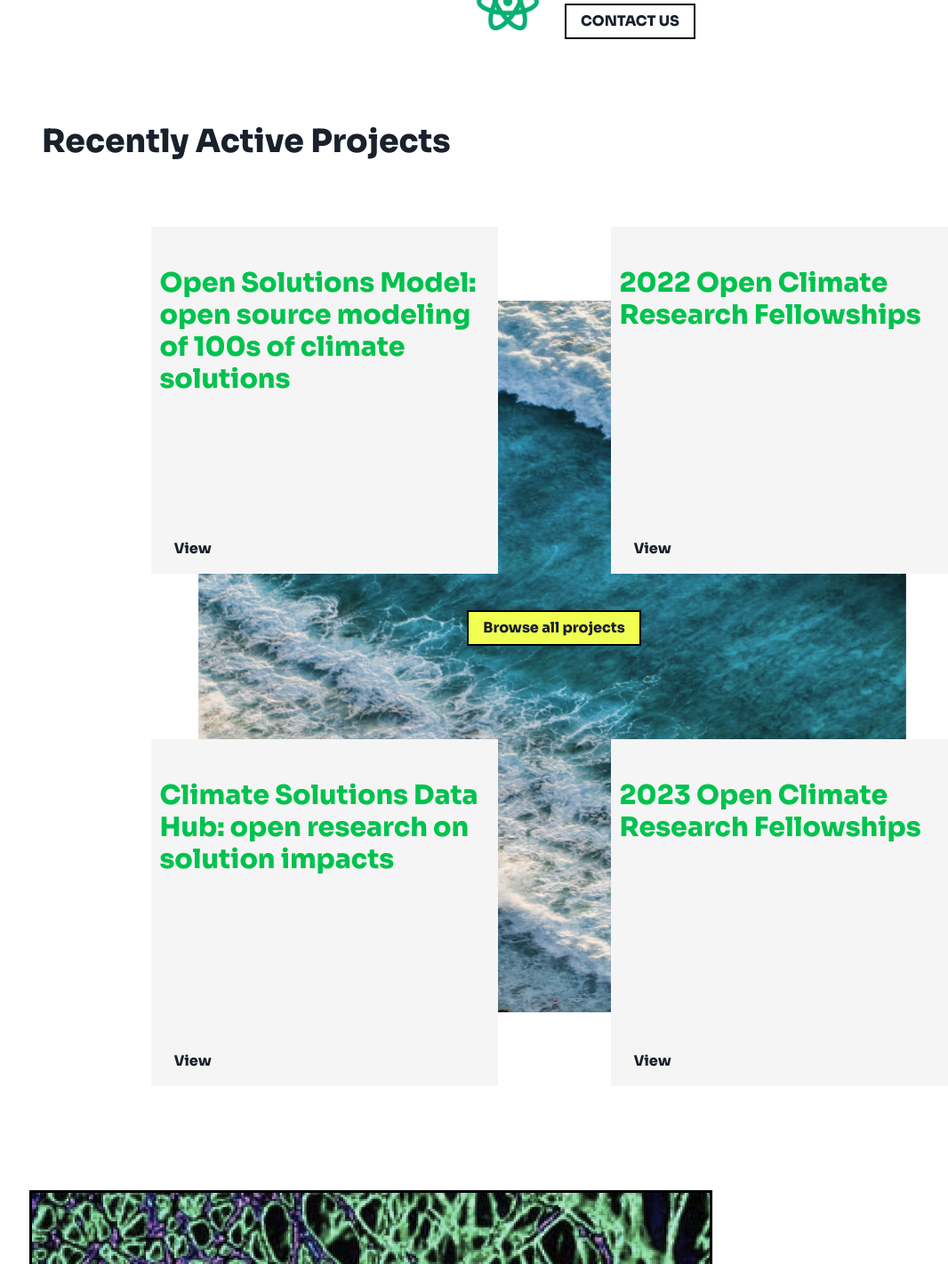
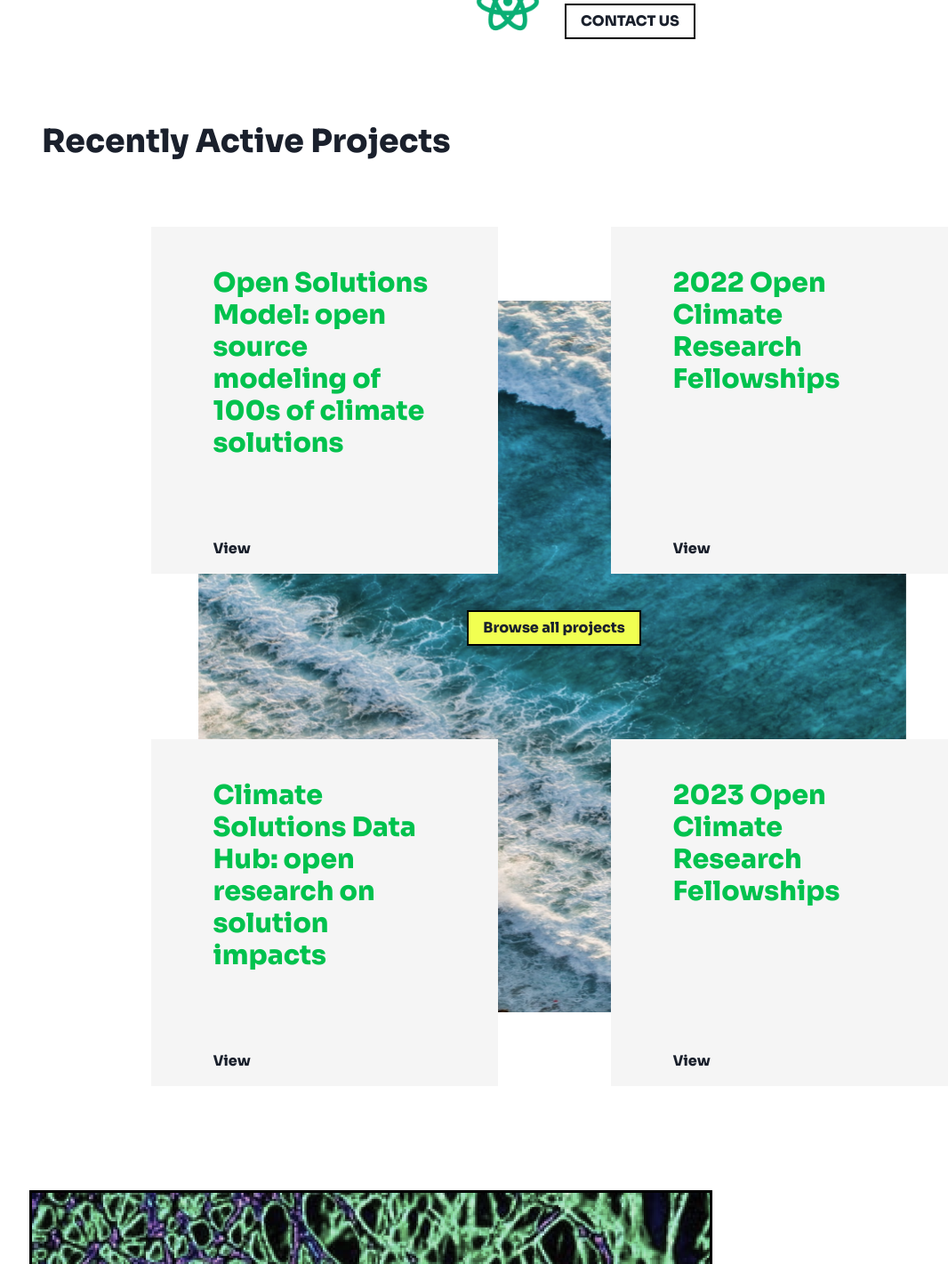
Before and after one commit to ProjectDrawdown/research-platform, a Next.js app: page / in a window 1280 px wide. Shown: the part 2480-3901 px from the top of the page at 89% size, without its empty margins (17-1083 px from the left). Built offline with nearby package versions, Linux system fonts and the light colour scheme.

Commit message:
handled some basic responsiveness

```diff
--- a/components/Footer.js
+++ b/components/Footer.js
@@ -7,7 +7,7 @@ export default function Footer () {
       <>
         <Box backgroundImage="url('img/assets/Rectangle 1094.png')"
           h={["200px", "300px", "400px"]}
-          w={["50%", "50%", "60%"]}
+          w={["100%", "50%", "60%"]}
           left="30px"
           zIndex="100"
           border="4px solid #000000"
--- a/pages/index.js
+++ b/pages/index.js
@@ -42,12 +42,12 @@ const FeaturedProjectsList = () =>{
         <Grid templateColumns="repeat(2, 1fr)" gap="10%" marginX={["-20px", "-50px", "-70px"]} marginTop="-100px">
           {projects.slice(0,2).map(project => (
           <Box width={["170px", "190px","390px"]} height={["290px", "290px","390px"]} padding="45px 10px" position="relative" background="#F5F5F5" margin="auto"  key={project}>
-            <Text boxSize="100%" >
+            <Text boxSize="85%" paddingLeft={["25px","35px","60px"]} >
               <Heading as="h2" fontFamily="Sora" size="md" textStyle="caps" fontSize={["15px", "20px", "30px"]} color="#00C24E">
                 {project.name}
               </Heading>
             </Text>
-            <Link href="{project.link}" textAlign="left" padding="1rem" fontWeight="bold" position="absolute" bottom="0px" backgroundColor="transparent">
+            <Link href="{project.link}" paddingLeft={["20px","40px","60px"]} textAlign="left" padding="1rem" fontWeight="bold" position="absolute" bottom="0px" backgroundColor="transparent">
               View
             </Link>
           </Box>
@@ -61,12 +61,12 @@ const FeaturedProjectsList = () =>{
         <Grid templateColumns="repeat(2, 1fr)" gap="10%" marginX={["-20px", "-50px", "-70px"]} marginBottom="-100px">
           {projects.slice(2,4).map(project => (
           <Box width={["170px", "190px","390px"]} height={["290px", "290px","390px"]} padding="45px 10px" position="relative" background="#F5F5F5" margin="auto"  key={project}>
-          <Text boxSize="100%" >
+          <Text boxSize="85%" paddingLeft={["25px","35px","60px"]} >
             <Heading as="h2" fontFamily="Sora" size="md" textStyle="caps" fontSize={["15px", "20px", "30px"]} color="#00C24E">
               {project.name}
             </Heading>
           </Text>
-          <Link href="{project.link}" textAlign="left" padding="1rem" fontWeight="bold" position="absolute" bottom="0px" backgroundColor="transparent">
+          <Link href="{project.link}" paddingLeft={["20px","40px","60px"]} textAlign="left" padding="1rem" fontWeight="bold" position="absolute" bottom="0px" backgroundColor="transparent">
             View
           </Link>
         </Box>
```
